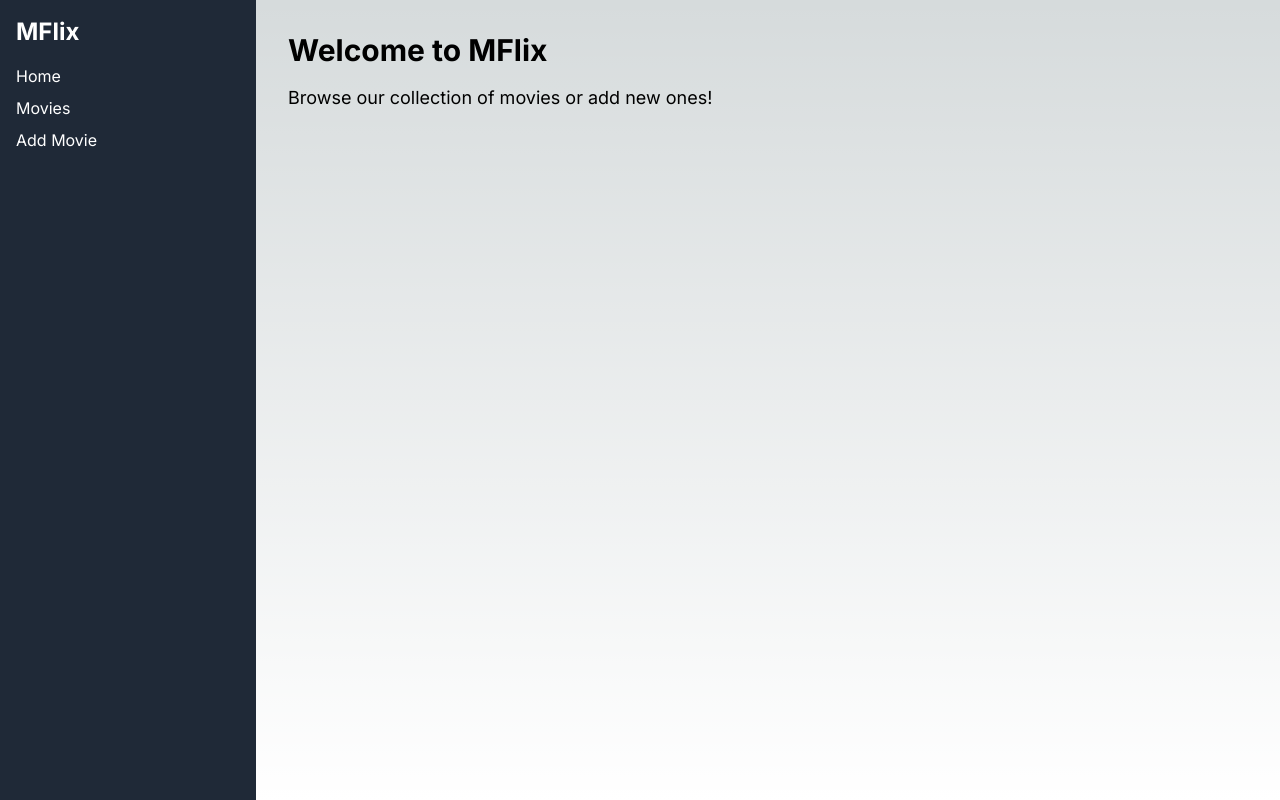
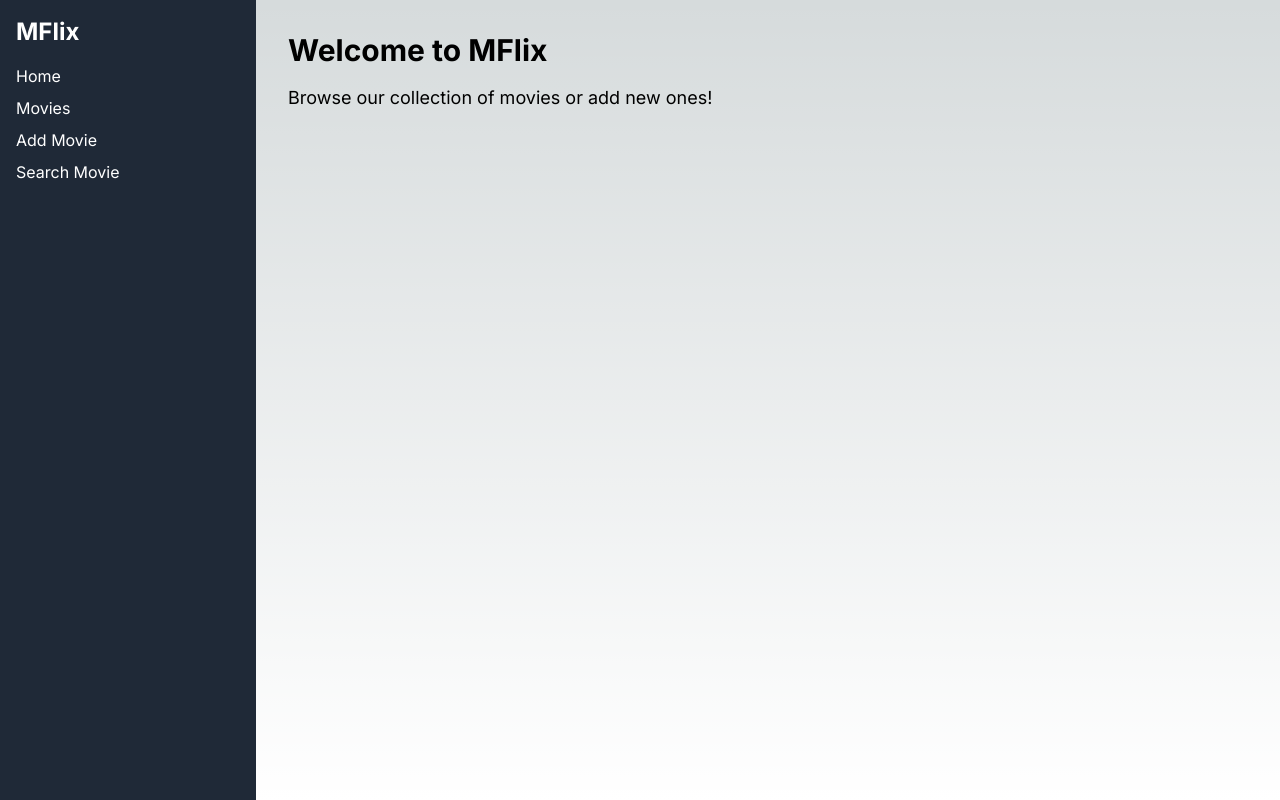
Before and after one commit to AlbertProfe/next-flix-router, a Next.js app: page / in a window 1280 px wide. Built offline with nearby package versions, Linux system fonts and the light colour scheme.

Commit message:
search movie template

```diff
--- a/src/app/actions/actions.ts
+++ b/src/app/actions/actions.ts
@@ -3,7 +3,7 @@
 import clientPromise from '@/lib/mongodb';
 import { ObjectId } from 'mongodb';
 
-export async function getMovies(page = 1, limit = 20) {
+export async function getMovies(page: number, limit = 20) {
   const client = await clientPromise;
   const db = client.db('sample_mflix');
 
--- a/src/app/layout.tsx
+++ b/src/app/layout.tsx
@@ -37,6 +37,11 @@ export default function RootLayout({
                   Add Movie
                 </Link>
               </li>
+              <li className="mb-2">
+                <Link href="/search-movie" className="hover:text-gray-300">
+                  Search Movie
+                </Link>
+              </li>
             </ul>
           </nav>
           <main className="flex-1 p-8">{children}</main>
--- a/src/app/movies/MoviesList.tsx
+++ b/src/app/movies/MoviesList.tsx
@@ -83,6 +83,7 @@ export default function MoviesList({
           ))}
         </div>
       </div>
+
       <div className="mt-8 flex justify-center">
         <nav
           className="relative z-0 inline-flex rounded-md shadow-sm -space-x-px"
--- /dev/null
+++ b/src/app/search-movie/page.tsx
@@ -0,0 +1,13 @@
+"use client";
+
+import { useState } from "react";
+import { addMovie } from "../actions/actions";
+
+export default function SearchMovie() {
+
+  return (
+    <div>
+     to-do search movie
+    </div>
+  );
+}
```
